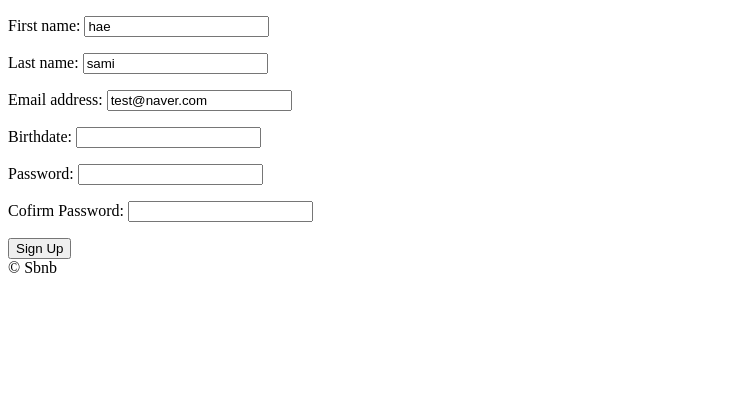
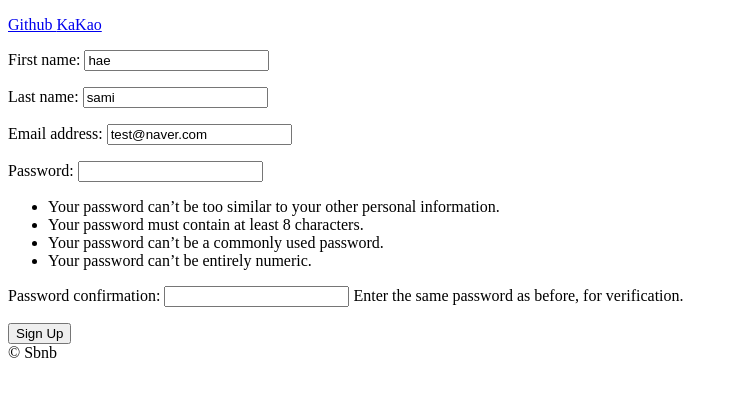
Before and after one commit to HaeKang/sami-bnb, a Django app: page /users/signup in a window 1280 px wide. Shown: the part 78-475 px from the top of the page, without its empty margins (0-738 px from the left). Run offline with Django 3.2, Linux system fonts and the light colour scheme.

Commit message:
github&kakao login

```diff
--- /dev/null
+++ b/templates/partials/social_login.html
@@ -0,0 +1,8 @@
+<div>
+    <a href="{% url 'users:github-login' %}">
+        Github
+    </a>
+    <a href="{% url 'users:kakao-login' %}">
+        KaKao
+    </a>
+</div>
--- a/templates/users/login.html
+++ b/templates/users/login.html
@@ -9,6 +9,7 @@
 {% endblock search-bar %}
 
 {% block content %}
+    {% include "partials/social_login.html" %}
 
     <form method="POST" action="{% url "users:login" %}">
         {% csrf_token %}
--- a/templates/users/signup.html
+++ b/templates/users/signup.html
@@ -9,6 +9,7 @@
 {% endblock search-bar %}
 
 {% block content %}
+    {% include "partials/social_login.html" %}
 
     <form method="POST" action="{% url "users:signup" %}">
         {% csrf_token %}
--- a/users/admin.py
+++ b/users/admin.py
@@ -20,6 +20,7 @@ class CustomUserAdmin(UserAdmin):
                     "language",
                     "currency",
                     "superhost",
+                    "login_method",
                 )
             },
         ),
@@ -41,4 +42,5 @@ class CustomUserAdmin(UserAdmin):
         "is_superuser",
         "email_verify",
         "email_secret",
+        "login_method",
     )
--- a/users/forms.py
+++ b/users/forms.py
@@ -1,4 +1,5 @@
 from django import forms
+from django.contrib.auth import password_validation
 from . import models
 
 
@@ -23,28 +24,40 @@ class LoginForm(forms.Form):
 
 
 class SignUpForm(forms.ModelForm):
-
     class Meta:
         model = models.User
-        fields = ("first_name", "last_name", "email","birthdate")
+        fields = ("first_name", "last_name", "email")
 
-    password = forms.CharField(widget = forms.PasswordInput)
-    password1 = forms.CharField(widget = forms.PasswordInput,  label = "Cofirm Password")
+    password = forms.CharField(
+        label="Password",
+        strip=False,
+        widget=forms.PasswordInput(attrs={"autocomplete": "new-password"}),
+        help_text=password_validation.password_validators_help_text_html(),
+    )
+
+    password1 = forms.CharField(
+        label="Password confirmation",
+        widget=forms.PasswordInput(attrs={"autocomplete": "new-password"}),
+        strip=False,
+        help_text="Enter the same password as before, for verification.",
+    )
 
     def clean_password1(self):
         password = self.cleaned_data.get("password")
         password1 = self.cleaned_data.get("password1")
 
         if password != password1:
-            raise forms.ValidationError("Password confirmation dose not match")
+            raise forms.ValidationError("Password Error")
         else:
-            return password
-
+            try:
+                password_validation.validate_password(password1, self.instance)
+                return password
+            except forms.ValidationError as error:
+                self.add_error("password", error)
 
     def save(self, *args, **kwargs):
-        user = super().save(commit=False) # 객체는 만들지만 DB에 올리진 X
-        email = self.cleaned_data.get("email")
+        user = super().save(commit=False)
+        user.username = self.cleaned_data.get("email")
         password = self.cleaned_data.get("password")
-        user.username = email
         user.set_password(password)
         user.save()
--- a/users/models.py
+++ b/users/models.py
@@ -37,6 +37,12 @@ class User(AbstractUser):
         (CURRENCY_KRW, "KRW"),
     )
 
+    LOGIN_EMAIL = "email"
+    LOGIN_GITHUB = "github"
+    LOGIN_KAKAO = "kakao"
+
+    LOGIN_CHOICES = ((LOGIN_EMAIL, "Email"), (LOGIN_GITHUB, "Github"), (LOGIN_KAKAO, "Kakao"))
+
     avatar = models.ImageField(upload_to="avatars", blank=True)
 
     gender = models.CharField(choices=GENDER_CHOICES, max_length=10, blank=True)
@@ -54,6 +60,10 @@ class User(AbstractUser):
     email_verify = models.BooleanField(default=False)
     email_secret = models.CharField(max_length=20, default = "",blank=True)
 
+    login_method = models.CharField(max_length=50, choices=LOGIN_CHOICES, default=LOGIN_EMAIL)
+
+
+
     # 이메일 인증
     def verify_email(self):
         if self.email_verify is False:
--- a/users/urls.py
+++ b/users/urls.py
@@ -5,6 +5,10 @@ app_name = "users"
 
 urlpatterns = [
     path("login", views.LoginView.as_view(), name="login"),
+    path("login/github", views.github_login, name="github-login"),
+    path("login/github/callback",views.github_callback, name="github-callback"),
+    path("login/kakao", views.kakao_login, name="kakao-login"),
+    path("login/kakao/callback",views.kakao_callback, name="kakao-callback"),
     path("logout", views.log_out, name="logout"),
     path("signup", views.SignUpView.as_view(), name="signup"),
     path("verify/<str:key>", views.complete_verification, name="complete_verification"),
--- a/users/views.py
+++ b/users/views.py
@@ -1,8 +1,11 @@
+import os
+import requests
 from django.views import View
 from django.views.generic import FormView
 from django.urls import reverse_lazy
 from django.shortcuts import render, redirect, reverse
 from django.contrib.auth import authenticate, login, logout
+from django.core.files.base import ContentFile
 from . import forms, models
 
 # 로그인
@@ -83,3 +86,138 @@ def complete_verification(request,key):
         pass
 
     return redirect(reverse("core:home"))
+
+
+# 깃허브 로그인
+def github_login(request):
+    client_id = os.environ.get("GH_ID")
+    redirect_uri = "http://127.0.0.1:8000/users/login/github/callback"
+    return redirect(
+        f"https://github.com/login/oauth/authorize?client_id={client_id}&redirect_uri={redirect_uri}&scope=read:user"
+        )
+
+
+class GithubException(Exception):
+    pass
+
+
+def github_callback(request):
+    try:
+        client_id = os.environ.get("GH_ID")
+        client_secret = os.environ.get("GH_SECRET")
+        code = request.GET.get("code", None)
+        if code is not None:
+            token_request = requests.post(
+                f"https://github.com/login/oauth/access_token?client_id={client_id}&client_secret={client_secret}&code={code}",
+                headers={"Accept": "application/json"},
+            )
+            token_json = token_request.json()
+            error = token_json.get("error", None)
+            if error is not None:
+                raise GithubException()
+            else:
+                access_token = token_json.get("access_token")
+                profile_request = requests.get(
+                    "https://api.github.com/user",
+                    headers={
+                        "Authorization": f"token {access_token}",
+                        "Accept": "application/json",
+                    },
+                )
+                profile_json = profile_request.json()
+                username = profile_json.get("login", None)
+                if username is not None:
+                    name = profile_json.get("name")
+                    email = profile_json.get("email")
+                    bio = profile_json.get("bio")
+
+                    try:
+                        user = models.User.objects.get(email=email)
+                        if user.login_method != models.User.LOGIN_GITHUB:
+                            raise GithubException()
+
+                    except models.User.DoesNotExist:
+                        # 사용자 가입시키깅
+                        user = models.User.objects.create(
+                            email=email,
+                            first_name=name,
+                            username=email,
+                            bio=bio,
+                            login_method=models.User.LOGIN_GITHUB,
+                            email_verify = True,
+                        )
+                        user.set_unusable_password()
+                        user.save()
+
+                    login(request, user)
+                    return redirect(reverse("core:home"))
+
+                else:
+                    raise GithubException()
+        else:
+            raise GithubException()
+    except GithubException:
+        #send error message
+        return redirect(reverse("users:login"))
+
+# 카카오 로그인
+def kakao_login(request):
+    client_id = os.environ.get("KAKAO_ID")
+    redirect_uri = "http://127.0.0.1:8000/users/login/kakao/callback"
+    return redirect(
+        f"https://kauth.kakao.com/oauth/authorize?client_id={client_id}&redirect_uri={redirect_uri}&response_type=code"
+    )
+
+class KakaoException(Exception):
+    pass
+
+def kakao_callback(request):
+    try:
+        code = request.GET.get("code")
+        client_id = os.environ.get("KAKAO_ID")
+        redirect_uri = "http://127.0.0.1:8000/users/login/kakao/callback"
+
+        token_request = requests.get(f"https://kauth.kakao.com/oauth/token?grant_type=authorization_code&client_id={client_id}&redirect_uri={redirect_uri}&code={code}")
+        token_json = token_request.json()
+        error = token_json.get("error", None)
+        if error is not None:
+            raise KakaoException()
+
+        access_token = token_json.get("access_token", None)
+        profile_request = requests.get("https://kapi.kakao.com/v2/user/me", headers={"Authorization":f"Bearer {access_token}"})
+        profile_json = profile_request.json()
+        kakao_account = profile_json.get("kakao_account")
+
+        email = kakao_account.get("email", None)
+        if email is None:
+            raise KakaoException()
+        profile = kakao_account.get("profile")
+        nickname = profile.get("nickname")
+        profile_image = profile.get("profile_image_url")
+
+        try:
+            user = models.User.objects.get(email=email)
+            if user.login_method != models.User.LOGIN_KAKAO:
+                raise KakaoException()
+
+        except models.User.DoesNotExist:
+            user = models.User.objects.create(
+                email = email,
+                username = email,
+                first_name = nickname,
+                login_method = models.User.LOGIN_KAKAO,
+                email_verify = True,
+            )
+            user.set_unusable_password()
+            user.save()
+
+            # 이미지 파일(프로필사진)
+            if profile_image is not None:
+                photo_request = requests.get(profile_image)
+                user.avatar.save(f"{nickname}-avatar", ContentFile(photo_request.content))
+
+        login(request, user)
+        return redirect(reverse("core:home"))
+
+    except KakaoException:
+        return redirect(reverse("users:login"))
```
Also changed, not shown: db.sqlite3, users/migrations/0006_user_login_method.py (added), 2 other files.
